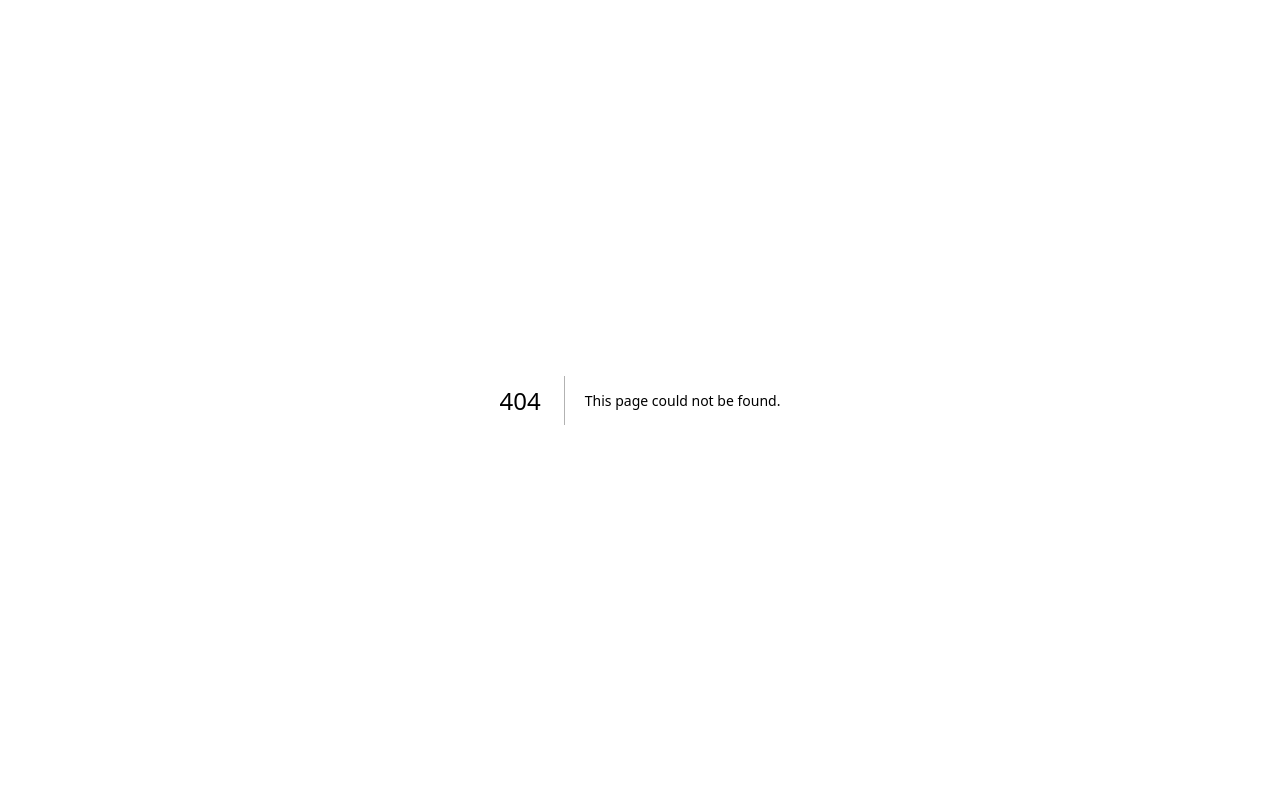
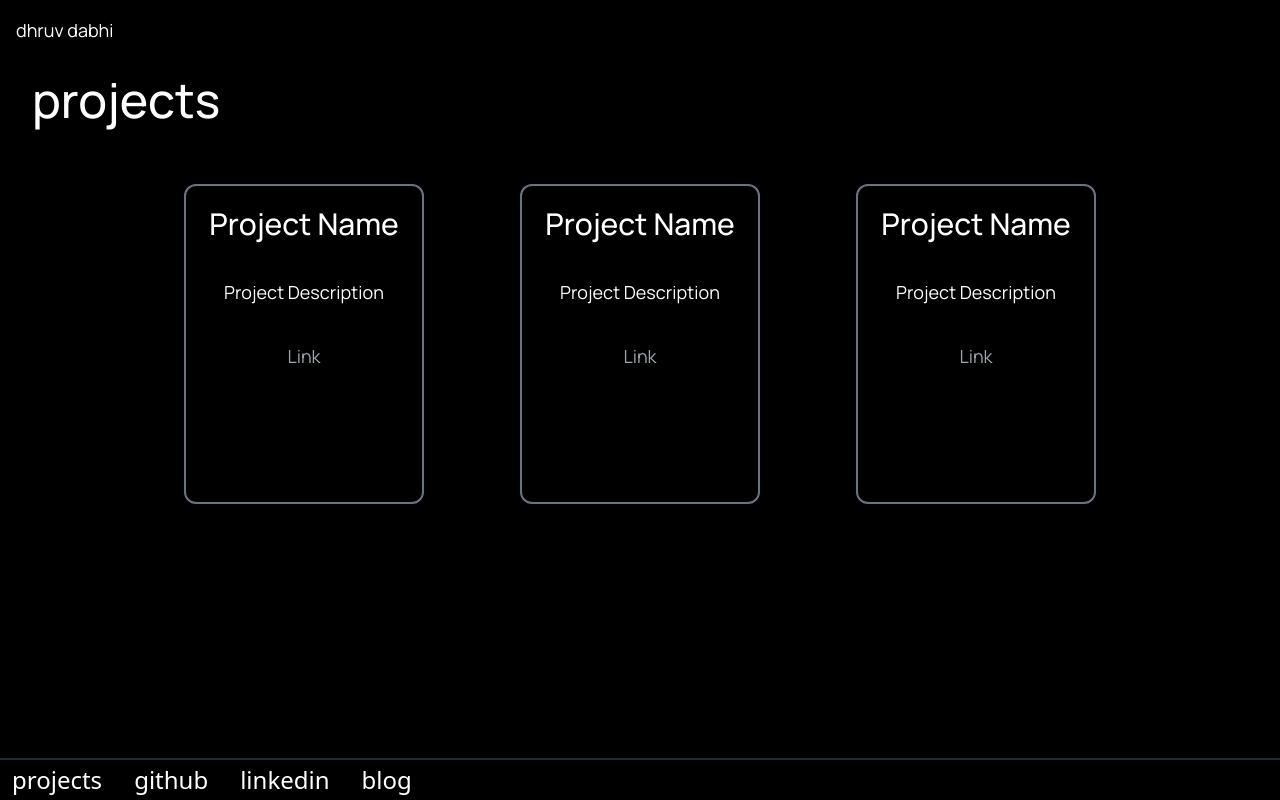
Before and after one commit to dhruvdabhi101/minimalistic-portfolio, a Next.js app: page /projects in a window 1280 px wide. Before the commit this address had no page. Built offline with nearby package versions, Linux system fonts and the light colour scheme.

Commit message:
added projects page

```diff
--- a/app/page.tsx
+++ b/app/page.tsx
@@ -18,7 +18,7 @@ export default function Home() {
   </div>
         <div className="w-full border-t-2 border-gray-800 px-3 py-1 flex justify-start gap-8 text-lg sm:text-2xl ">
         <p className="hover:text-gray-400">
-            <Link href="/project">projects</Link>
+            <Link href="/projects">projects</Link>
         </p>
         <p className="hover:text-gray-400">
             <Link href="https://github.com/dhruvdabhi101">github</Link>
--- /dev/null
+++ b/app/projects/page.tsx
@@ -0,0 +1,66 @@
+import { Manrope } from 'next/font/google'
+import Image from 'next/image'
+import Link from 'next/link'
+
+const manrope = Manrope({ subsets: ['latin'] })
+
+
+export default function Home() {
+    return (
+            <div className='flex flex-col justify-between w-full h-[100vh]'>
+                <div className={"flex text-white flex-col gap-4 p-4 "+ ` ${manrope.className} text-lg `}>
+                    <div>dhruv dabhi</div>
+                    <div className={`${manrope.className} text-5xl font-medium p-4`}>
+                    projects
+                    </div>
+                    <div className='flex flex-col justify-center items-center'>
+                    <div className='grid grid-cols-3 gap-14'>
+                    <Card/>
+                    <Card/>
+                    <Card/>
+                    </div>
+                    </div>
+
+                </div>
+
+  {/* footer */}
+            <div className="w-full border-t-2 border-gray-800 px-3 py-1 flex justify-start gap-8 text-lg sm:text-2xl text-white">
+            <p className="hover:text-gray-400">
+                <Link href="/projects">projects</Link>
+            </p>
+            <p className="hover:text-gray-400">
+                <Link href="https://github.com/dhruvdabhi101">github</Link>
+            </p>
+            <p className="hover:text-gray-400">
+                <Link href="https://linkedin.com/in/dhruvdabhi101">linkedin</Link>
+            </p>
+            <p className="hover:text-gray-400">
+                <Link href="https://dhruvblogs.xyz">blog</Link>
+            </p>
+            </div>
+
+  </div>
+  )
+}
+
+function Card() {
+    return (
+    <div className='border-2 border-gray-500 h-80 w-60 rounded-xl p-3 flex flex-col gap-5 text-center mt-7 mx-5'>
+
+    <div className='text-3xl font-medium p-2'>
+    Project Name
+    </div>
+    <div className='text-lg p-2'>
+    Project Description
+    </div>
+    <div className='text-lg text-gray-400 p-2 hover:text-white'>
+    <Link href='https://github.com/projects'> Link  </Link>
+    </div>
+
+
+    </div>
+
+
+    )
+
+}
```
